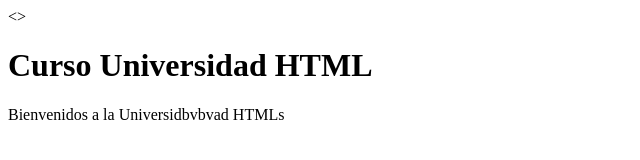
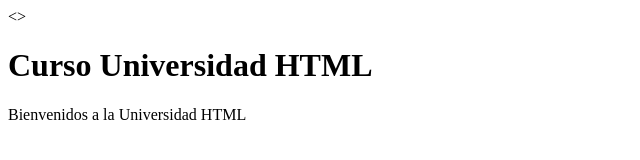
Before and after one commit to thiaguinto/Leccion01, a plain HTML site: page index.html in a window 1280 px wide. Shown: the full height of the page, 0-640 px from the left. Drawn offline with Linux system fonts and the light colour scheme.

Commit message:
Changes to be committed: prueba modified:   index.html

```diff
--- a/index.html
+++ b/index.html
@@ -7,7 +7,7 @@
 
     <body>
         <h1> Curso Universidad HTML </h1>
-        <p> Bienvenidos a la Universidbvbvad HTMLs </p>
+        <p> Bienvenidos a la Universidad HTML </p>
     </body>
 
 </html>
```
